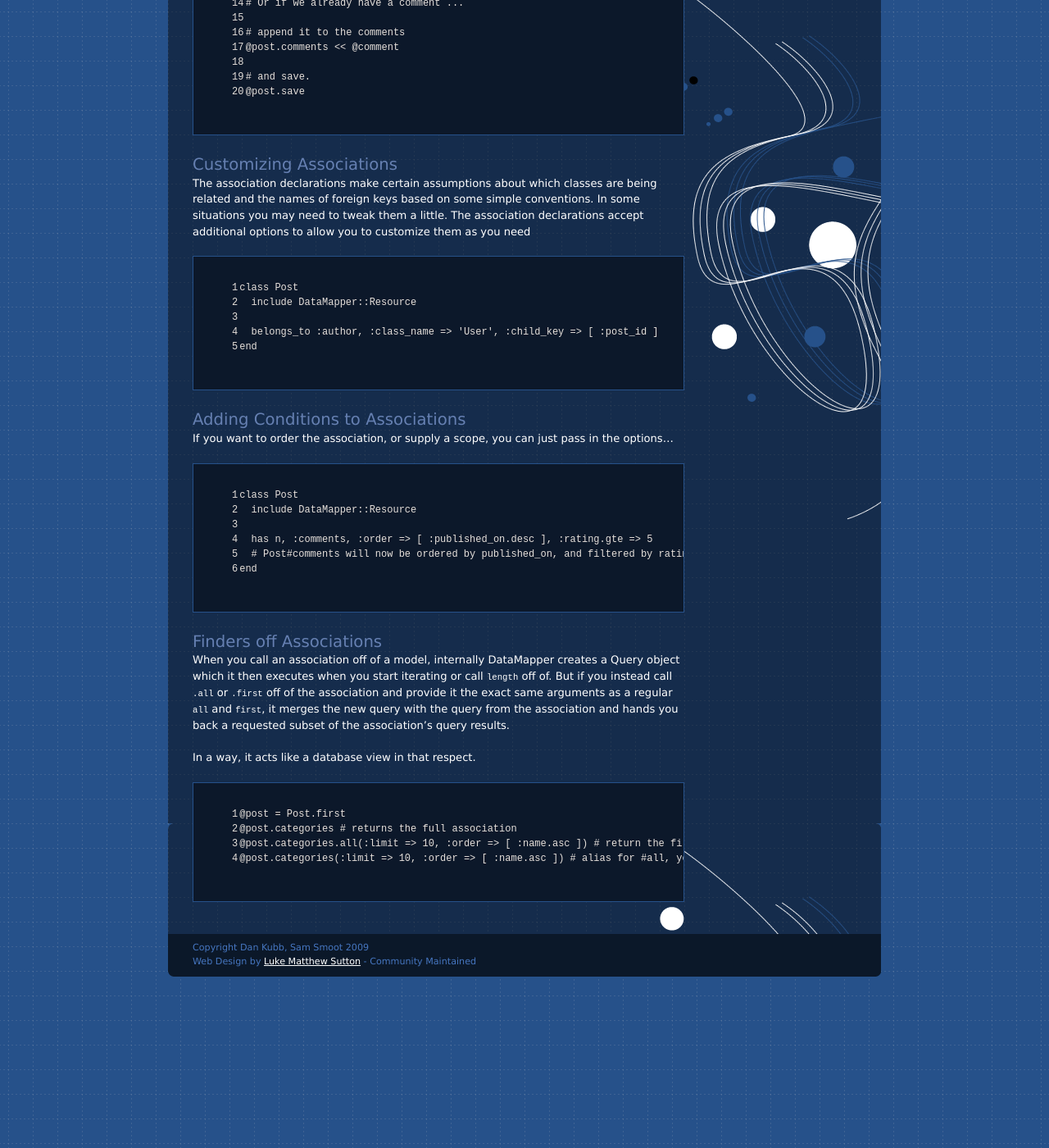
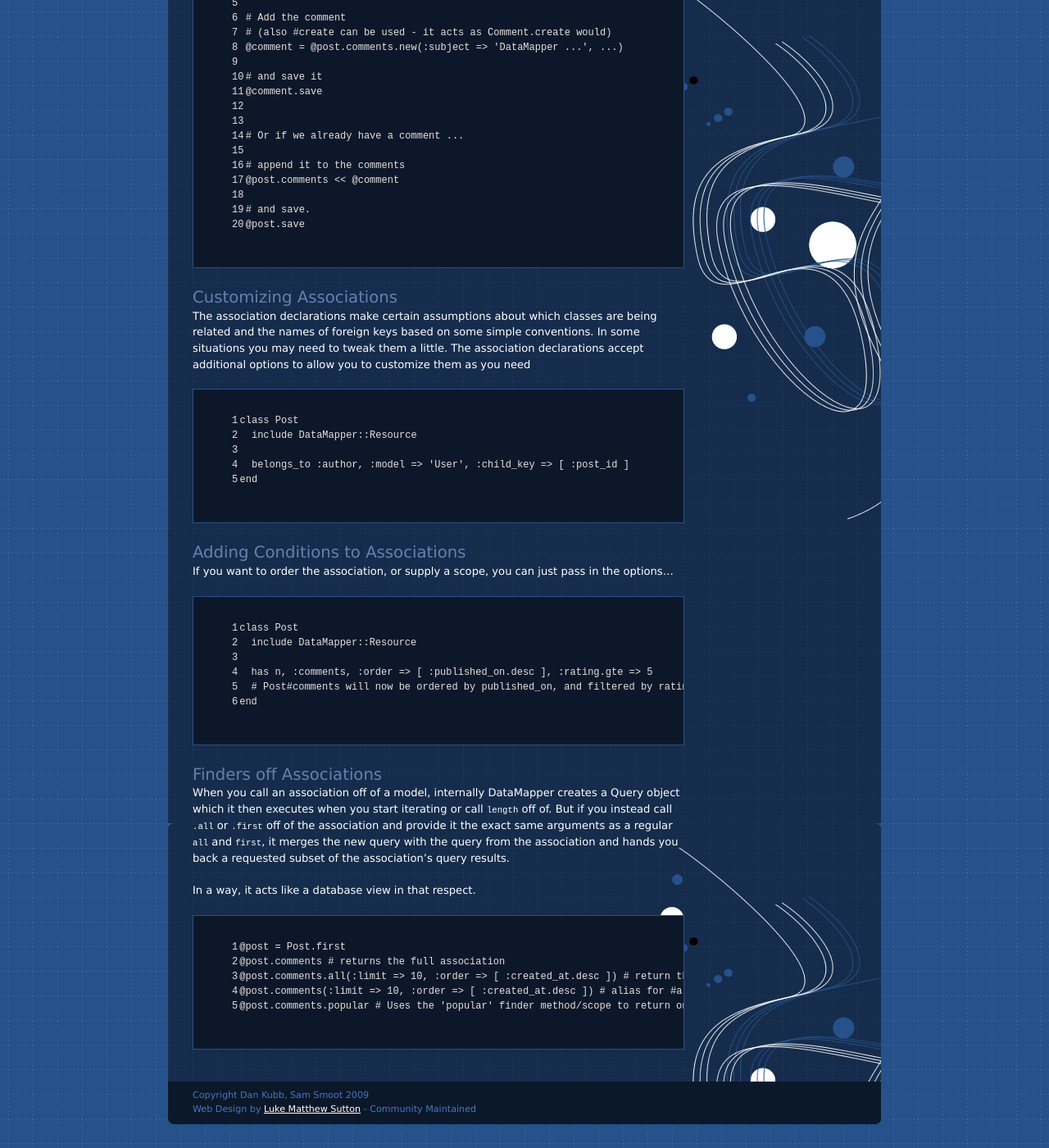
Before and after one commit to datamapper/datamapper.github.com, a Jekyll site: the page built from docs/associations.markdown, in a window 1280 px wide and 1400 px high, scrolled down 2175 px. Shown: the whole window at 82% size. Built offline with Jekyll 4.4.1, drawn with Linux system fonts in a browser that asks for light colours; some of the changed text lies outside the part shown.

Commit message:
Improve association docs
* fix some 0.9isms
* demonstrate the use of methods for scoping associations

```diff
--- a/docs/associations.markdown
+++ b/docs/associations.markdown
@@ -61,13 +61,22 @@ related model's name.
 class Post
   include DataMapper::Resource
 
+  property :id, Serial
+
   has n, :comments
 end
 
 class Comment
   include DataMapper::Resource
 
+  property :id,     Serial
+  property :rating, Integer
+
   belongs_to :post
+
+  def self.popular
+    all(:rating.gt => 3)
+  end
 end
 
 {% endhighlight %}
@@ -134,7 +143,7 @@ saved.
 
 # Add the comment
 # (also #create can be used - it acts as Comment.create would)
-@comment = @post.comments.build(:subject => 'DataMapper ...', ...)
+@comment = @post.comments.new(:subject => 'DataMapper ...', ...)
 
 # and save it
 @comment.save
@@ -162,7 +171,7 @@ need
 class Post
   include DataMapper::Resource
 
-  belongs_to :author, :class_name => 'User', :child_key => [ :post_id ]
+  belongs_to :author, :model => 'User', :child_key => [ :post_id ]
 end
 {% endhighlight %}
 
@@ -195,7 +204,8 @@ In a way, it acts like a database view in that respect.
 
 {% highlight ruby linenos %}
 @post = Post.first
-@post.categories # returns the full association
-@post.categories.all(:limit => 10, :order => [ :name.asc ]) # return the first 10 categories ordered by name
-@post.categories(:limit => 10, :order => [ :name.asc ]) # alias for #all, you can pass in the options directly
+@post.comments # returns the full association
+@post.comments.all(:limit => 10, :order => [ :created_at.desc ]) # return the first 10 comments, newest first
+@post.comments(:limit => 10, :order => [ :created_at.desc ]) # alias for #all, you can pass in the options directly
+@post.comments.popular # Uses the 'popular' finder method/scope to return only highly rated comments
 {% endhighlight %}
```
